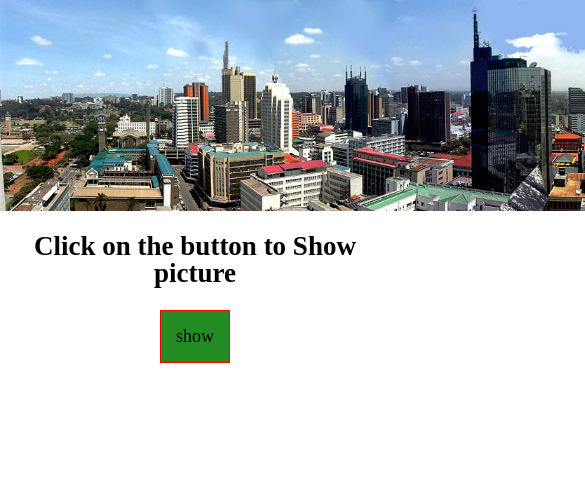
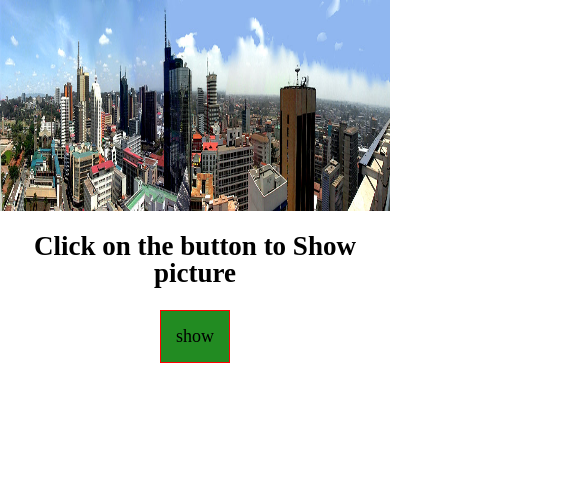
Before and after one commit to tomrocky83/kenya-flyer.gethub.io, a plain HTML site: page facts.html in a window 390 px wide. Both pictures are taken after a click on the button "show". Shown: the top 503 px of the page, 585 px wide, since content can reach past the window. Drawn offline with Linux system fonts and the light colour scheme.

Commit message:
updated css

```diff
--- a/css/style.css
+++ b/css/style.css
@@ -105,11 +105,12 @@ li {
 @media (max-width: 780px) {
     body.cover {
         background-size: cover;
+        background-position: center;
         line-height: inherit;
         margin: -97px;
     }
     img {
-        width: auto;
+        width: 100%;
         margin: auto;
     }
     .contanier {
```
Also changed, not shown: index.html (+1 -0 lines).
